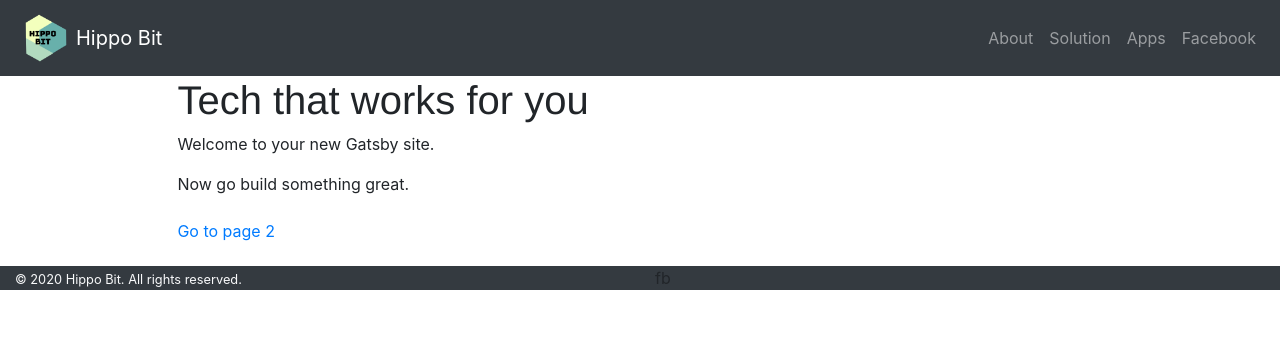
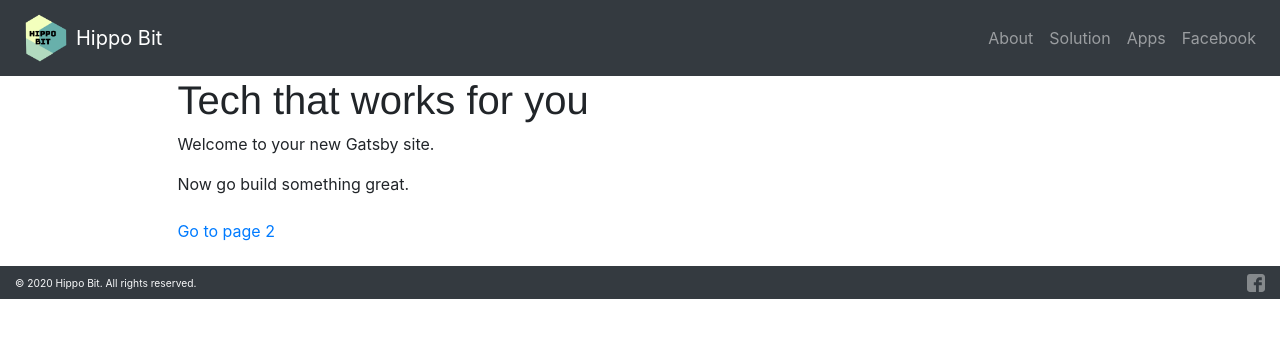
Before and after one commit to hippobit/hippobit.github.io, a Gatsby site in the folder hippobit_react/: page / in a window 1280 px wide. Built offline with nearby package versions, Linux system fonts and the light colour scheme; Gatsby itself is replaced by a stand-in of ours.

Commit message:
Footer done.

```diff
--- a/hippobit_react/src/components/footer.js
+++ b/hippobit_react/src/components/footer.js
@@ -1,17 +1,27 @@
 import React from "react"
-import { Nav, Navbar, Row, Container, Col } from "react-bootstrap"
+import { Row, Container, Col } from "react-bootstrap"
+import fbIcon from "../images/facebook.svg"
+import footerCss from "./footer.module.css"
 
 const footer = () => (
-  <Container fluid className="bg-dark">
-    <Row>
+  <Container fluid className={"bg-dark " + footerCss.container}>
+    < Row >
       <Col>
         <small className="text-light">
           © {new Date().getFullYear()} Hippo Bit. All rights reserved.
         </small>
       </Col>
-      <Col>fb</Col>
-    </Row>
-  </Container>
+      <Col className="d-flex justify-content-end" >
+        <a href="https://www.facebook.com/hippobit">
+          <img
+            className={footerCss.icon}
+            src={fbIcon}
+            alt="facebook"
+          />
+        </a>
+      </Col>
+    </Row >
+  </Container >
 )
 
 export default footer
--- /dev/null
+++ b/hippobit_react/src/components/footer.module.css
@@ -0,0 +1,16 @@
+.icon {
+    opacity: 0.4;
+    margin-bottom: auto;
+    margin-top: auto
+}
+
+.icon:hover {
+  opacity: 0.9;
+  margin-bottom: auto;
+  margin-top: auto
+}
+
+.container {
+  padding: 0.5em;
+  font-size: 0.8em;
+}
```
Also changed, not shown: hippobit_react/src/images/facebook.svg (added).
